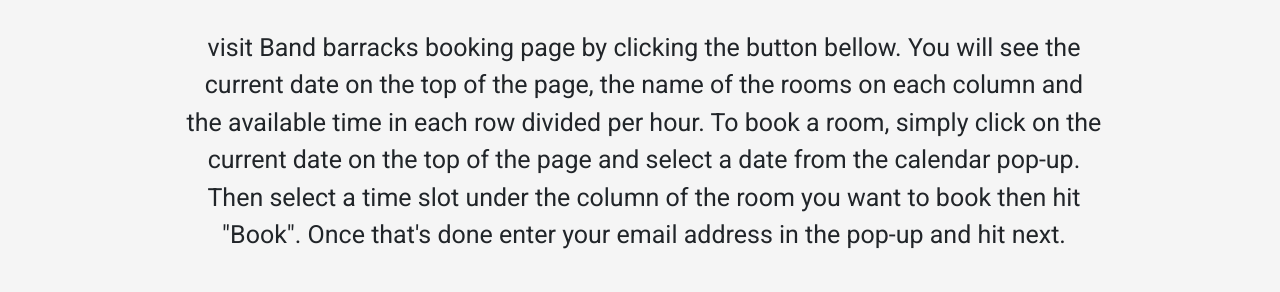
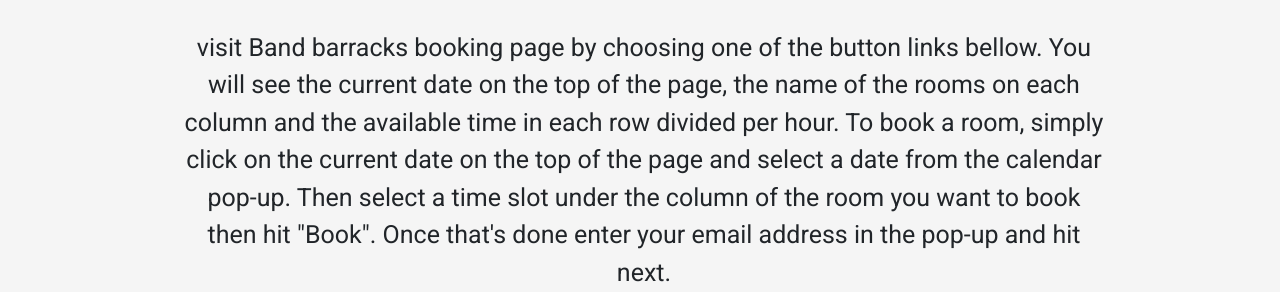
Before and after one commit to ayndecastro/booking_instr.io, a plain HTML site: page index.html in a window 1280 px wide. Shown: the part 621-913 px from the top of the page. Drawn offline with nearby package versions, Linux system fonts and the light colour scheme.

Commit message:
changed the wording a little

```diff
--- a/index.html
+++ b/index.html
@@ -51,7 +51,8 @@
                                 <h1>FIRST STEP: Decide on a date, room, and time</h1>
                                 <p class="pt-4">visit Band
                                     barracks booking
-                                    page by clicking the button bellow. You will see the current date on the top of the
+                                    page by choosing one of the button links bellow. You will see the current date on
+                                    the top of the
                                     page, the name of the rooms on each column and the available time in each row
                                     divided per hour.
                                     To book a room, simply click on the current date on the top of the page and select
```
